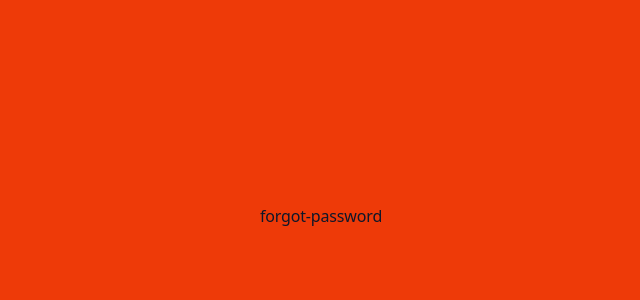
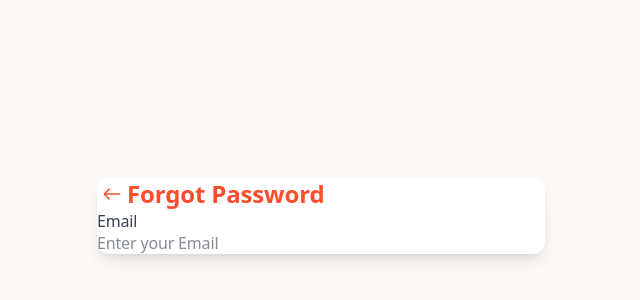
Before and after one commit to naitik-raj17/FOOD-Project, a React app in the folder frontend/: page /forgot-password in a window 1280 px wide. Shown: the part 184-484 px from the top of the page, without its empty margins (319-959 px from the left). Built offline with nearby package versions, Linux system fonts and the light colour scheme; the HTML template or start-up script is replaced by a standard one.

Commit message:
Day 20
updated forgot password - initial stages

```diff
--- a/frontend/src/pages/auth/forgot-password.jsx
+++ b/frontend/src/pages/auth/forgot-password.jsx
@@ -1,11 +1,26 @@
 import React, { useState } from 'react'
-
+import {IoIosArrowRoundBack} from "react-icons/io";
 function ForgotPassword() {
 
-    const [step,setStep]=useState(1)
+    const [step,setStep  ]=useState(1)
+    const [email,setEmail]=useState("")
   return (
-    <div className='flex w-full items-center justify-center min-h-screen p-4 bg-[#ee3a08] '>
-      forgot-password
+    <div className='flex w-full items-center justify-center min-h-screen p-4 bg-[#fff9f6] '>
+      <div className='bg-white rounded-xl shadow-lg w-full max-w-md p-8'>
+        <div className='flex items-center gap-4:mb-4'>
+          <IoIosArrowRoundBack size={30} className='text-[#ff4d2d]'/>
+          <h1 className='text-2xl font-bold text-center text-[#ff4d2d]'>Forgot Password</h1>
+        </div>
+
+        {step==1
+          &&
+           <div>
+                <div className='mb-4'>
+                    <label htmlFor="email" className='block text-gray-700 font-medium mb-1'>Email</label>
+                    <input type="email" className='w-full border-1px rounded-lg px-3 py-2 focus:outline-none ' placeholder='Enter your Email' onChange={(e)=>setEmail(e.target.value)} value={email} required/>
+                </div>
+           </div>}
+      </div>
     </div>
   )
 }
```
